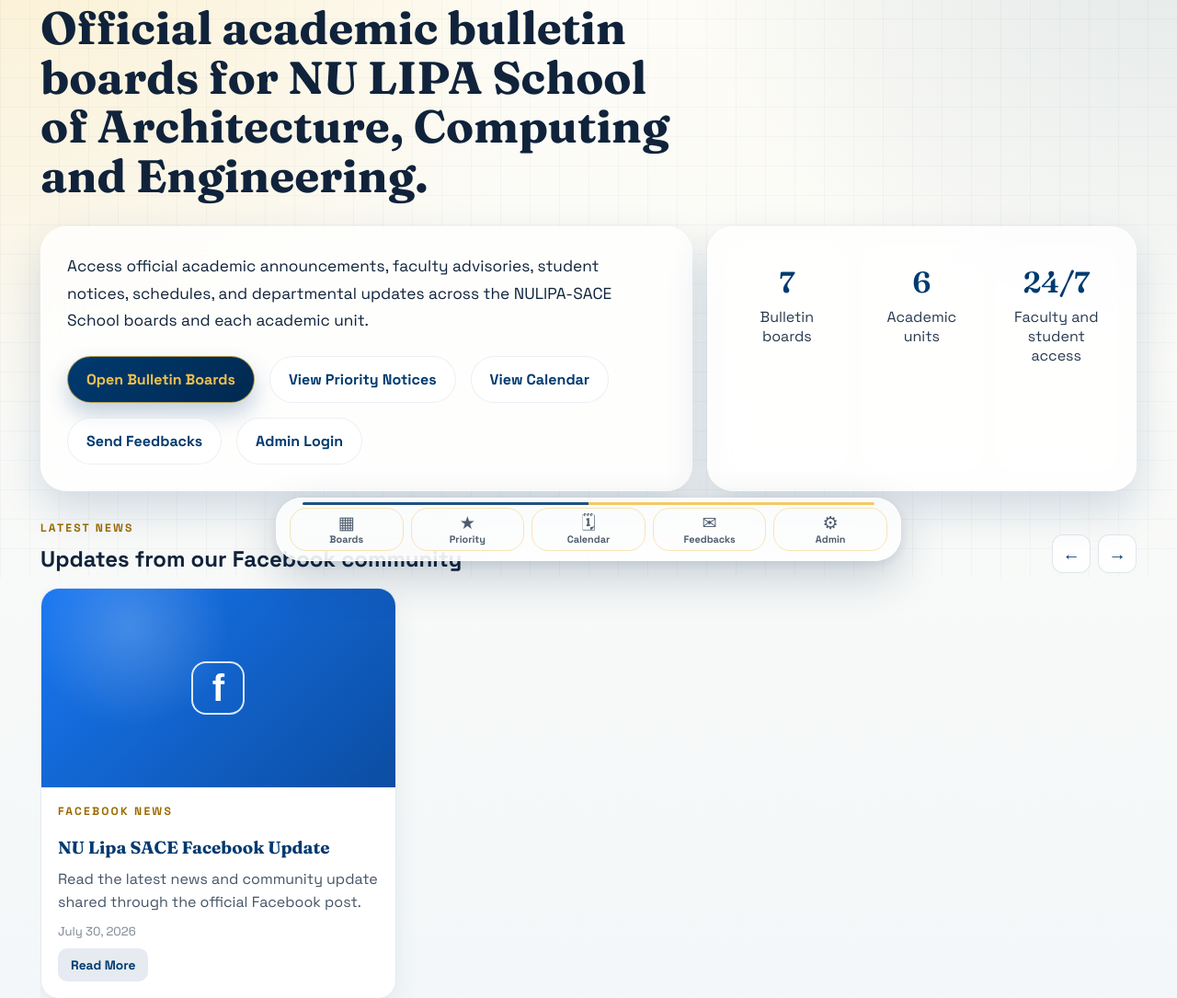
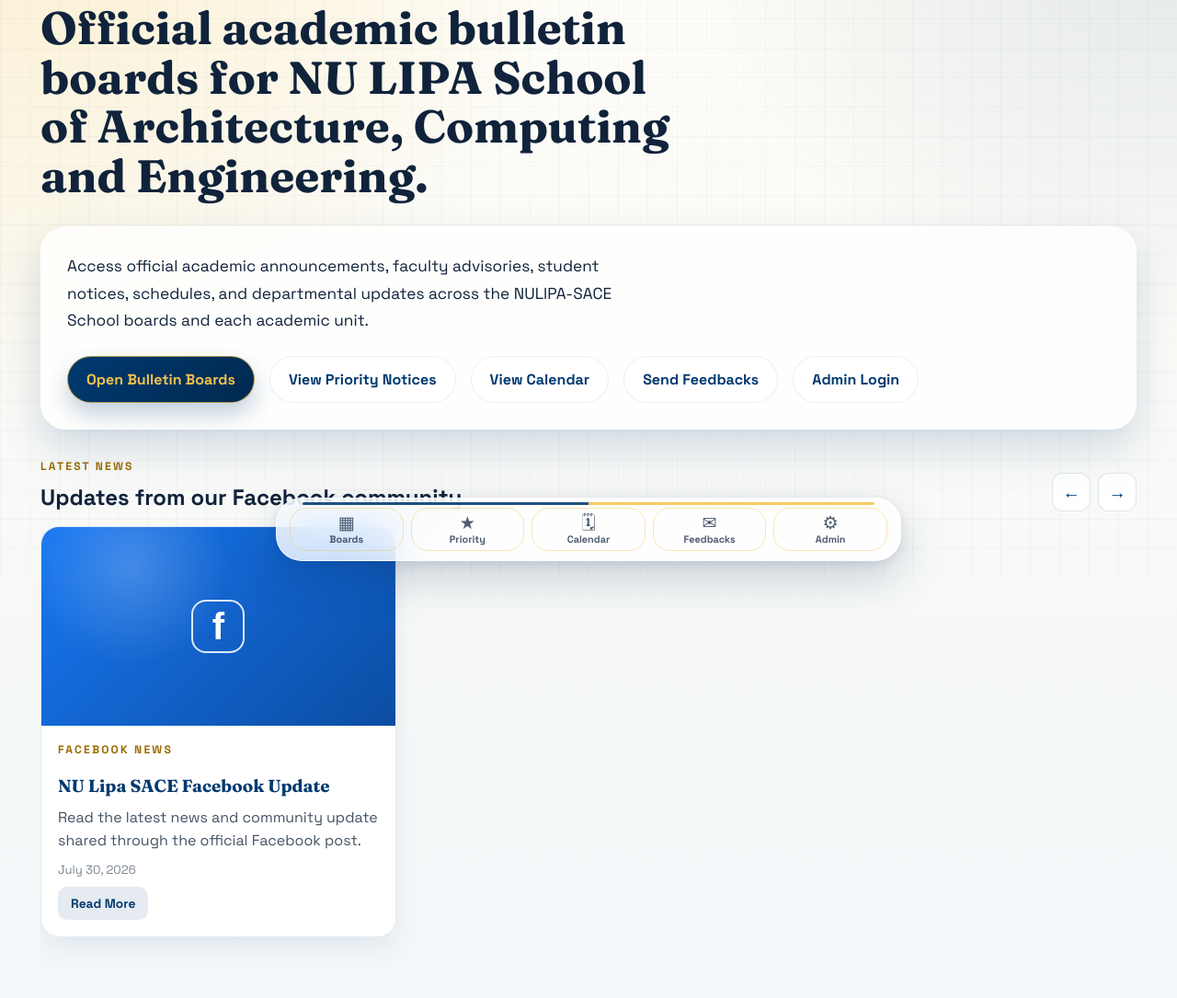
Before and after one commit to boybilis/NUSACE-Bulletin, a PHP site: page / in a window 1280 px wide. Shown: the part 172-1257 px from the top of the page at 92% size. After the commit the page ends 1200 px from the top, so only its background shows below. Run offline with PHP 8.4, Linux system fonts and the light colour scheme; data comes from the database, SQL or seed files in the repository; some libraries are stand-ins or nearby versions.

Commit message:
update 7 30

```diff
--- a/index.html
+++ b/index.html
@@ -16,7 +16,7 @@
   <link rel="preconnect" href="https://fonts.googleapis.com" />
   <link rel="preconnect" href="https://fonts.gstatic.com" crossorigin />
   <link href="https://fonts.googleapis.com/css2?family=Space+Grotesk:wght@400;500;700&family=Fraunces:opsz,wght@9..144,600;9..144,700&display=swap" rel="stylesheet" />
-  <link rel="stylesheet" href="styles.css?v=20260730-news-carousel2" />
+  <link rel="stylesheet" href="styles.css?v=20260730-news-carousel3" />
   <title>NU Lipa SACE Bulletin Board</title>
 </head>
 <body>
@@ -61,20 +61,6 @@
           </div>
         </section>
 
-        <aside class="hero-stats glass-panel">
-          <div>
-            <span>7</span>
-            <p>Bulletin boards</p>
-          </div>
-          <div>
-            <span>6</span>
-            <p>Academic units</p>
-          </div>
-          <div>
-            <span>24/7</span>
-            <p>Faculty and student access</p>
-          </div>
-        </aside>
       </div>
 
       <section class="news-section" id="newsSection" hidden aria-labelledby="newsSectionTitle">
--- a/styles.css
+++ b/styles.css
@@ -235,13 +235,12 @@ body::before {
 }
 
 .hero-copy,
-.hero-stats,
 .board-panel {
   border-radius: var(--radius-lg);
 }
 
 .hero-copy {
-  flex: 1.3;
+  flex: 1 1 100%;
   padding: 28px;
 }
 
@@ -255,32 +254,6 @@ body::before {
 .hero-actions {
   flex-wrap: wrap;
   margin-top: 24px;
-}
-
-.hero-stats {
-  flex: 0.85;
-  display: grid;
-  grid-template-columns: repeat(3, 1fr);
-  gap: 14px;
-  padding: 20px;
-}
-
-.hero-stats div {
-  padding: 20px 14px;
-  border-radius: 22px;
-  background: rgba(255, 255, 255, 0.46);
-  text-align: center;
-}
-
-.hero-stats span {
-  display: block;
-  font-family: "Fraunces", serif;
-  font-size: 2rem;
-  color: var(--navy);
-}
-
-.hero-stats p {
-  margin: 8px 0 0;
 }
 
 .news-section {
@@ -1054,9 +1027,7 @@ main {
 }
 
 .highlight-card p,
-.highlight-card .notice-date,
-.hero-stats div,
-.hero-stats p {
+.highlight-card .notice-date {
   color: rgba(16, 35, 59, 0.9);
 }
 
@@ -1751,10 +1722,6 @@ main {
     display: grid;
   }
 
-  .hero-stats {
-    grid-template-columns: repeat(3, 1fr);
-  }
-
   .news-carousel-slide {
     grid-template-columns: repeat(2, minmax(0, 1fr));
     grid-template-rows: repeat(2, minmax(0, 1fr));
@@ -1788,7 +1755,6 @@ main {
     flex-direction: column;
   }
 
-  .hero-stats,
   .highlight-strip,
   .notice-grid {
     grid-template-columns: 1fr;
```
